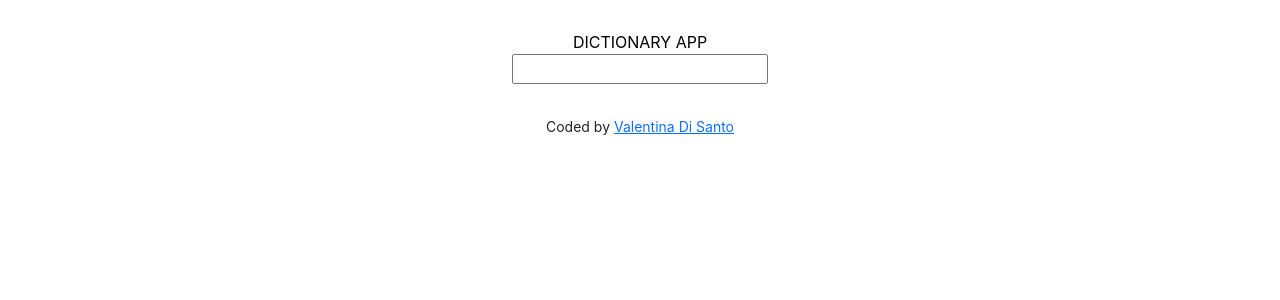
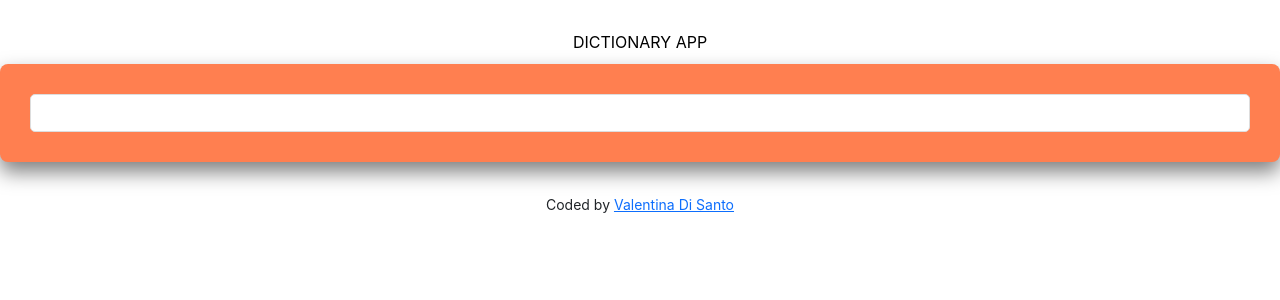
Before and after one commit to Valentinawalechan/My-dictionary-app, a React (Create React App) app: page / in a window 1280 px wide. Shown: the top 300 px of the page. Built offline with nearby package versions, Linux system fonts and the light colour scheme.

Commit message:
Styled the application

```diff
--- a/src/Dictionary.css
+++ b/src/Dictionary.css
@@ -1,3 +1,19 @@
 .Dictionary {
   background: white;
 }
+
+.Dictionary section {
+  background: coral;
+  padding: 30px;
+  border-radius: 8px;
+  box-shadow: 0px 10px 20px rgb(0, 0, 0, 0.5);
+  margin: 10px 0;
+}
+
+.Dictionary input {
+  width: 100%;
+  padding: 6px 4px;
+  color: #333;
+  border: 1px solid #ddd;
+  border-radius: 5px;
+}
--- a/src/Dictionary.js
+++ b/src/Dictionary.js
@@ -23,9 +23,11 @@ export default function Dictionary() {
    }
     return (
         <div className="Dictionary">
+            <section>
          <form onSubmit={search}>
              <input type="search" onChange={handleKeywordChange} />
              </form>
+             </section>
              <Results results={results} />
         </div>
     );
--- /dev/null
+++ b/src/Meaning.css
@@ -0,0 +1,11 @@
+.Meaning h3 {
+  font-size: 24px;
+  line-height: 1.5;
+  font-weight: bold;
+}
+
+.Meaning .example {
+  font-size: 13px;
+  opacity: 0.7;
+  font-style: italic;
+}
--- a/src/Meaning.js
+++ b/src/Meaning.js
@@ -1,5 +1,6 @@
 import React from "react";
 import Synonyms from "./Synonyms";
+import "./Meaning.css";
 
 export default function Meaning (props) {
     return (
@@ -8,14 +9,14 @@ export default function Meaning (props) {
         {props.meaning.definitions.map(function(definition, index) {
           return (
               <div key={index}>
-                  <p>
-                  <strong> Definition: </strong>{definition.definition}
+                  <div className="definition">
+                 {definition.definition}</div>
                   <br />
-                  <strong>Example: </strong>
-                  <em>{definition.example}</em>
+                  <div className="example">
+                 {definition.example}
+                  </div>
                   <br />
                   <Synonyms synonyms={definition.synonyms} />
-                  </p>
                   </div>
           );
         })}
--- /dev/null
+++ b/src/Phonetic.css
@@ -0,0 +1,11 @@
+.Phonetic {
+  margin: 10px 0;
+}
+.Phonetic a {
+  padding: 10px 5px;
+  font-size: 20px;
+}
+
+.Phonetic AiFillPlayCircle {
+  color: yellow;
+}
--- a/src/Phonetic.js
+++ b/src/Phonetic.js
@@ -1,5 +1,6 @@
 import React from "react";
 import {AiFillPlayCircle} from "react-icons/ai";
+import "./Phonetic.css";
 
 export default function Phonetic (props) {
     return (
--- /dev/null
+++ b/src/Result.css
@@ -0,0 +1,5 @@
+.Results h2 {
+  font-size: 40px;
+  font-weight: bold;
+  line-height: 1.5;
+}
--- a/src/Results.js
+++ b/src/Results.js
@@ -1,12 +1,13 @@
 import React from "react";
 import Meaning from "./Meaning";
 import Phonetic from "./Phonetic";
-
+import "./Result.css";
 
 export default function Results(props) {
     if(props.results) {
     return (
          <div className="Results">
+             <section>
             <h2>{props.results.word}</h2>
             {props.results.phonetics.map(function(phonetic, index) {
                 return (
@@ -15,10 +16,13 @@ export default function Results(props) {
                        </div>
                 )
             })}
+            </section>
             {props.results.meanings.map(function (meaning, index) {
                 return (
                     <div key={index}>
+                        <section>
                         <Meaning meaning={meaning} />
+                        </section>
                     </div>);
             })}
         </div>
--- /dev/null
+++ b/src/Synonyms.css
@@ -0,0 +1,10 @@
+.Synonyms {
+  margin: 20px 0 0;
+  padding: 0;
+}
+
+.Synonyms li {
+  font-size: 13px;
+  display: inline-block;
+  padding-right: 15px;
+}
--- a/src/Synonyms.js
+++ b/src/Synonyms.js
@@ -1,4 +1,5 @@
 import React from "react";
+import "./Synonyms.css";
 
 export default function Synonyms (props) {
     if (props.synonyms){
```
